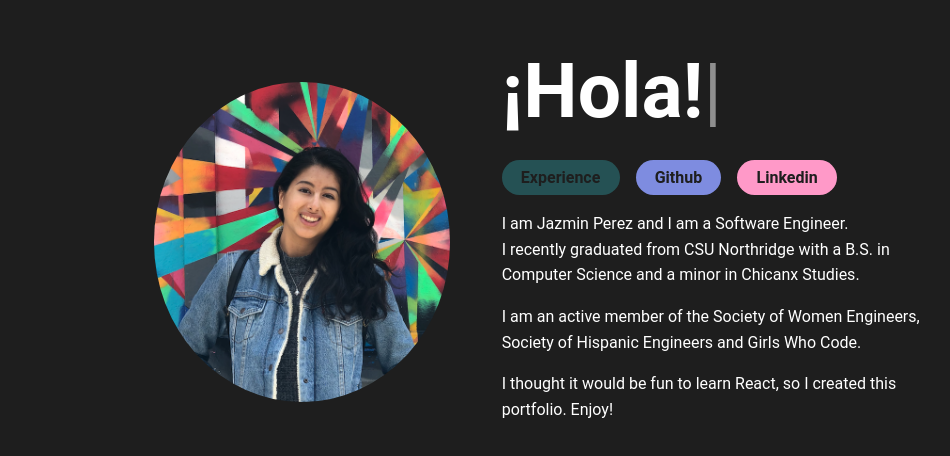
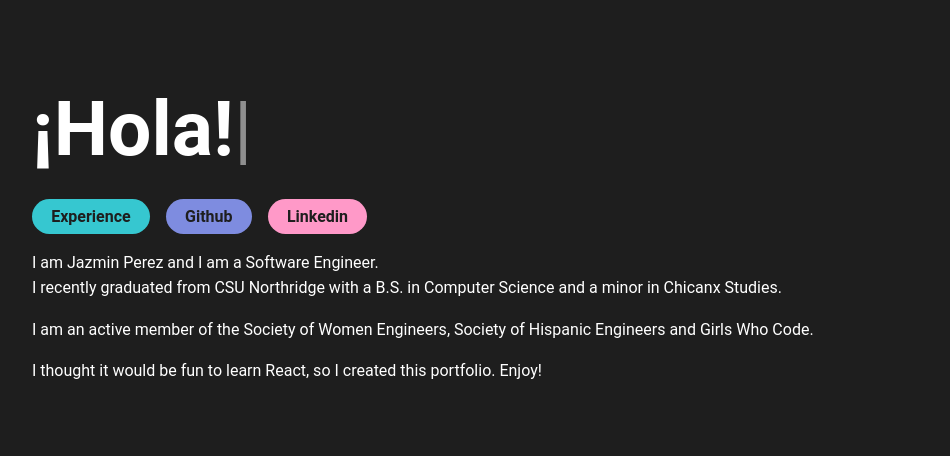
Before and after one commit to jazperez/portfolio, a React (Create React App) app: page / in a window 1280 px wide. Shown: the part 158-614 px from the top of the page, without its empty margins (102-1052 px from the left). Built offline with nearby package versions, Linux system fonts and the light colour scheme.

Commit message:
Add react router, move home out of app.js and make new empty components

```diff
--- a/package.json
+++ b/package.json
@@ -11,6 +11,7 @@
     "node-sass": "^6.0.1",
     "react": "^17.0.2",
     "react-dom": "^17.0.2",
+    "react-router-dom": "^5.3.0",
     "react-scripts": "4.0.3",
     "web-vitals": "^1.1.2"
   },
--- a/public/index.html
+++ b/public/index.html
@@ -29,6 +29,7 @@
   <body>
     <noscript>You need to enable JavaScript to run this app.</noscript>
     <div id="root"></div>
+    <!-- <img src={profilePicture} className="profile-pic" alt="Jaz's profile" /> -->
     <!--
       This HTML file is a template.
       If you open it directly in the browser, you will see an empty page.
--- a/src/App.js
+++ b/src/App.js
@@ -1,39 +1,17 @@
 import './App.scss';
-import profilePicture from './JazPortfolioPic.png';
-import { init } from "ityped";
-import { useEffect, useRef } from "react";
+import Home from "./components/home/Home.js";
+import Experience from "./components/experience/Experience.js";
+import { BrowserRouter, Route, Switch } from 'react-router-dom';
 
 function App() {
-  const textRef = useRef();
-
-  useEffect(() => {
-    init(textRef.current, {
-      showCursor: true,
-      backDelay: 2000,
-      backSpeed: 80,
-      strings: ["Hello!", "¡Hola!", "¡Niltze!"],
-    });
-  }, []);
 
   return (
-    <div className="App">
-      <header className="App-header">
-        <img src={profilePicture} className="profile-pic" alt="Jaz's profile" />
-        <div className="welcome-content">
-          <span className="title">
-            <span className="greeting" ref={textRef}></span>
-          </span>
-          <span className="menu">
-            <a href="experience" className="button blue-background disabled" alt="Experience">Experience</a>
-            <a href="https://github.com/jazperez" className="button purple-background" alt="Github profile">Github</a>
-            <a href="https://www.linkedin.com/in/jazmin-perez24/" className="button pink-background" alt="Linkedin profile">Linkedin</a>
-          </span>
-          <p className="bio">I am Jazmin Perez and I am a Software Engineer. <br></br>I recently graduated from CSU Northridge with a B.S. in Computer Science and a minor in Chicanx Studies. </p>
-          <p className="bio">I am an active member of the Society of Women Engineers, Society of Hispanic Engineers and Girls Who Code.</p>
-          <p className="bio">I thought it would be fun to learn React, so I created this portfolio. Enjoy!</p>
-        </div>
-      </header>
-    </div>
+    <main>
+      <Switch>
+        <Route path="/" component={Home} exact />
+        <Route path="/experience" component={Experience} />
+      </Switch>
+    </main>
   );
 }
 
--- a/src/App.scss
+++ b/src/App.scss
@@ -1,85 +1 @@
 @import "./global.scss";
-
-.App-header {
-  min-height: 100vh;
-  display: flex;
-  flex-direction: row;
-  align-items: center;
-  justify-content: center;
-
-  @media (max-width: $desktop-breakpoint) {
-    flex-direction: column;
-  }
-}
-
-.welcome-content {
-  font-family: $font-stack;
-  display: block;
-  margin-left: 2%;
-  margin-right: 20%;
-  @media (max-width: $desktop-breakpoint) {
-    margin: 2em;
-  }
-}
-.title {
-  font-size: 6vw;
-  color: $font-color;
-  display: flex;
-  margin-bottom: 0.3em;
-  .greeting {
-    font-weight: bold;
-  }
-  @media (max-width: $mobile-breakpoint) {
-    font-size: 10vw;
-  }
-}
-.bio {
-  color: $font-color;
-  line-height: 1.6em;
-  font-size: 16px;
-}
-.menu {
-  display: inline-block;
-  margin-top: 0.1em;
-}
-a.button {
-  display:inline-block;
-  padding:0.5em 1.2em;
-  margin-right: 1em;
-  border-radius: 2em;
-  box-sizing: border-box;
-  text-decoration: none;
-  color: $base-color;
-  font-weight: bold;
-  text-align:center;
-  transition: all 0.2s;
-  @media (max-width: $mobile-breakpoint) {
-    margin-right: 1em;
-    margin-top: 0.5em;
-    padding: 0.5em 0.7em;
-  }
-}
-a.button:hover {
-  opacity: 0.7;
-}
-
-.profile-pic {
-  border-radius: 50%;
-  max-width: 20em;
-  height: 20em;
-  margin-left: 20%;
-  margin-right: 2%;
-  @media (max-width: $desktop-breakpoint) {
-    margin: 3em 3em 0 3em;
-  }
-}
-
-.disabled {
-  opacity: 0.3;
-  pointer-events: none;
-}
-
-//itype
-.ityped-cursor {
-  opacity: 0.5;
-}
--- a/src/components/experience/Experience.js
+++ b/src/components/experience/Experience.js
@@ -2,7 +2,8 @@ import './experience.scss';
 
 function Experience() {
     return (
-    <div className="App">
+    <div>
+        <h1 className="white">Page under construction, please come back later 😊</h1>
     </div>
     );
 }
--- a/src/components/experience/experience.scss
+++ b/src/components/experience/experience.scss
@@ -1 +1,2 @@
 @import "src/global.scss";
+@import "src/global.scss";
--- /dev/null
+++ b/src/components/home/Home.js
@@ -0,0 +1,40 @@
+import './home.scss';
+// import profilePicture from 'src/JazPortfolioPic.png';
+import { init } from "ityped";
+import { useEffect, useRef } from "react";
+import {Link} from "react-router-dom";
+
+function Home() {
+    const textRef = useRef();
+
+    useEffect(() => {
+        init(textRef.current, {
+            showCursor: true,
+            backDelay: 2000,
+            backSpeed: 80,
+            strings: ["Hello!", "¡Hola!", "¡Niltze!"],
+        });
+    }, []);
+
+    return (
+        <div className="App">
+        <header className="App-header">
+            <div className="welcome-content">
+                <span className="title">
+                    <span className="greeting" ref={textRef}></span>
+                </span>
+                <span className="menu">
+                    <Link to="/experience" className="button blue-background" alt="Experience">Experience</Link>
+                    <a href="https://github.com/jazperez" className="button purple-background" alt="Github profile">Github</a>
+                    <a href="https://www.linkedin.com/in/jazmin-perez24/" className="button pink-background" alt="Linkedin profile">Linkedin</a>
+                </span>
+                <p className="bio">I am Jazmin Perez and I am a Software Engineer. <br></br>I recently graduated from CSU Northridge with a B.S. in Computer Science and a minor in Chicanx Studies. </p>
+                <p className="bio">I am an active member of the Society of Women Engineers, Society of Hispanic Engineers and Girls Who Code.</p>
+                <p className="bio">I thought it would be fun to learn React, so I created this portfolio. Enjoy!</p>
+            </div>
+        </header>
+    </div>
+    );
+}
+
+export default Home;
--- /dev/null
+++ b/src/components/home/home.scss
@@ -0,0 +1,80 @@
+@import "src/global.scss";
+
+.App-header {
+    min-height: 100vh;
+    display: flex;
+    flex-direction: row;
+    align-items: center;
+    justify-content: center;
+
+    @media (max-width: $desktop-breakpoint) {
+        flex-direction: column;
+    }
+}
+
+.welcome-content {
+    font-family: $font-stack;
+    display: block;
+    margin-left: 2%;
+    margin-right: 20%;
+    @media (max-width: $desktop-breakpoint) {
+        margin: 2em;
+    }
+}
+.title {
+    font-size: 6vw;
+    color: $font-color;
+    display: flex;
+    margin-bottom: 0.3em;
+    .greeting {
+        font-weight: bold;
+    }
+    @media (max-width: $mobile-breakpoint) {
+        font-size: 10vw;
+    }
+}
+.bio {
+    color: $font-color;
+    line-height: 1.6em;
+    font-size: 16px;
+}
+.menu {
+    display: inline-block;
+    margin-top: 0.1em;
+}
+
+a.button {
+    display:inline-block;
+    padding:0.5em 1.2em;
+    margin-right: 1em;
+    border-radius: 2em;
+    box-sizing: border-box;
+    text-decoration: none;
+    color: $base-color;
+    font-weight: bold;
+    text-align:center;
+    transition: all 0.2s;
+    @media (max-width: $mobile-breakpoint) {
+        margin-right: 1em;
+        margin-top: 0.5em;
+        padding: 0.5em 0.7em;
+    }
+}
+a.button:hover {
+    opacity: 0.7;
+}
+.profile-pic {
+    border-radius: 50%;
+    max-width: 20em;
+    height: 20em;
+    margin-left: 20%;
+    margin-right: 2%;
+    @media (max-width: $desktop-breakpoint) {
+        margin: 3em 3em 0 3em;
+    }
+}
+
+  //itype
+.ityped-cursor {
+    opacity: 0.5;
+}
--- a/src/components/navbar/Navbar.js
+++ b/src/components/navbar/Navbar.js
@@ -1,6 +1,11 @@
 import './navbar.scss';
 
 function Navbar() {
+
+    constructor(props) {
+        super(props)
+        this.state = { matches: window.matchMedia("(min-width: 768px)").matches };
+    }
     return (
     <div className="App">
     </div>
--- a/src/global.scss
+++ b/src/global.scss
@@ -30,7 +30,15 @@ $mobile-breakpoint: 450px;
 .pink {
     color: $cbpk-pink;
 }
+.white {
+    color: $font-color;
+}
+.disabled {
+    opacity: 0.3;
+    pointer-events: none;
+}
 
 body{
     background-color: $base-color;
+    min-height: 100vh;
 }
--- a/src/index.js
+++ b/src/index.js
@@ -1,12 +1,15 @@
 import React from 'react';
 import ReactDOM from 'react-dom';
+import { BrowserRouter, Route, Switch } from 'react-router-dom';
 import './index.scss';
 import App from './App';
 import reportWebVitals from './reportWebVitals';
 
 ReactDOM.render(
   <React.StrictMode>
-    <App />
+    <BrowserRouter>
+        <App />
+    </BrowserRouter>
   </React.StrictMode>,
   document.getElementById('root')
 );
```
Also changed, not shown: 1 other file (tests, documents, lock files or other folders).
